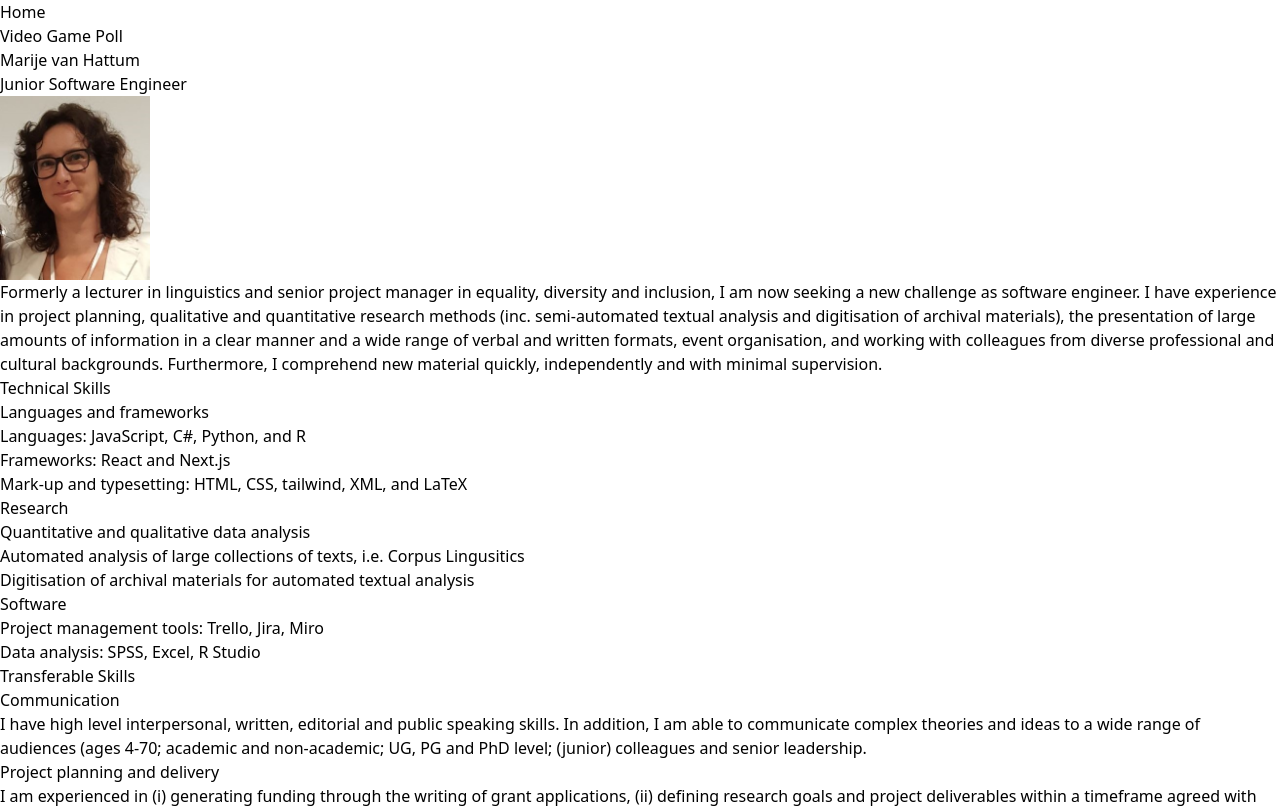
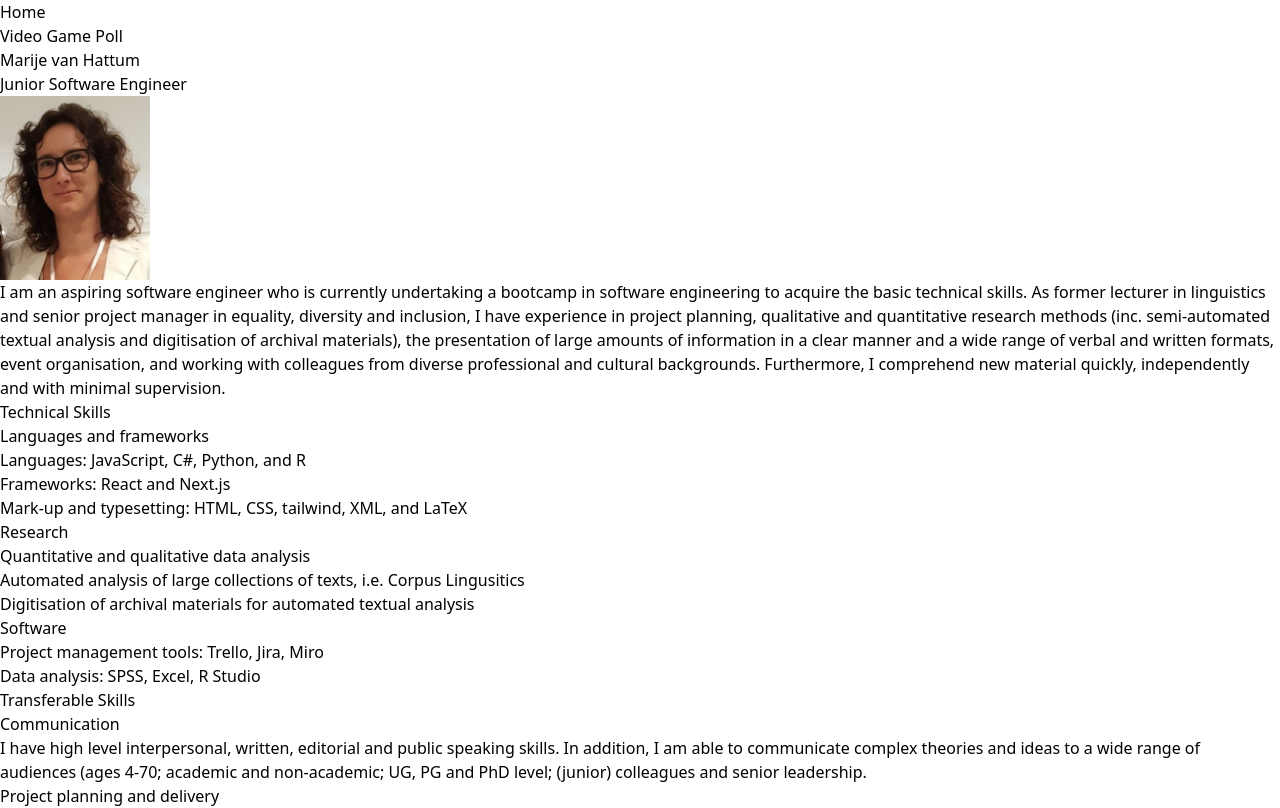
Before and after one commit to Marije83/NextPersonalPage, a Next.js app: page / in a window 1280 px wide. Shown: the top 808 px of the page. Built offline with nearby package versions, Linux system fonts and the light colour scheme.

Commit message:
update myBio

```diff
--- a/constants/home/myBio.js
+++ b/constants/home/myBio.js
@@ -1 +1 @@
-export const myBio = "Formerly a lecturer in linguistics and senior project manager in equality, diversity and inclusion, I am now seeking a new challenge as software engineer. I have experience in project planning, qualitative and quantitative research methods (inc. semi-automated textual analysis and digitisation of archival materials), the presentation of large amounts of information in a clear manner and a wide range of verbal and written formats, event organisation, and working with colleagues from diverse professional and cultural backgrounds. Furthermore, I comprehend new material quickly, independently and with minimal supervision."
+export const myBio = "I am an aspiring software engineer who is currently undertaking a bootcamp in software engineering to acquire the basic technical skills. As former lecturer in linguistics and senior project manager in equality, diversity and inclusion, I have experience in project planning, qualitative and quantitative research methods (inc. semi-automated textual analysis and digitisation of archival materials), the presentation of large amounts of information in a clear manner and a wide range of verbal and written formats, event organisation, and working with colleagues from diverse professional and cultural backgrounds. Furthermore, I comprehend new material quickly, independently and with minimal supervision."
```
